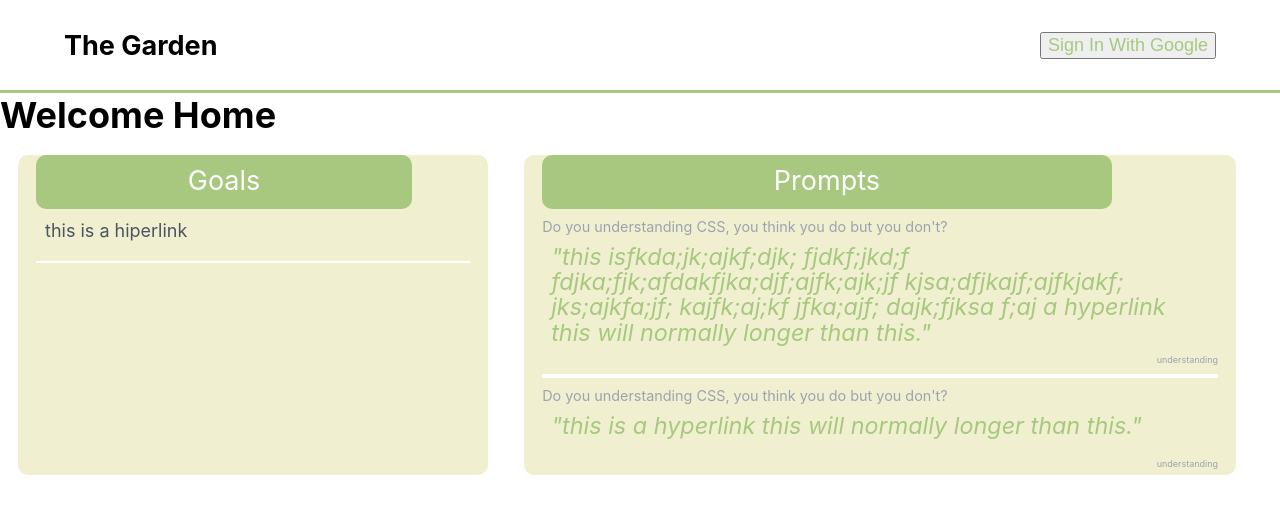
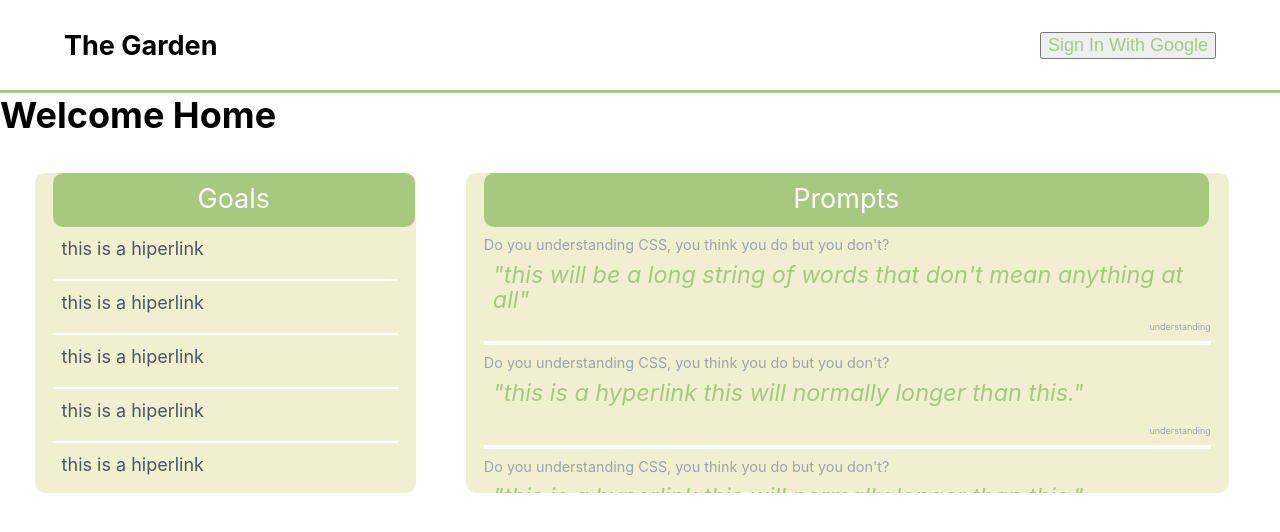
Before and after one commit to jacobkagon/garden-frontend, a Next.js app: page / in a window 1280 px wide. Shown: the top 532 px of the page. Built offline with nearby package versions, Linux system fonts and the light colour scheme; no server answers.

Commit message:
home page with grid

```diff
--- a/components/Goals/Goals.js
+++ b/components/Goals/Goals.js
@@ -8,6 +8,27 @@ const Goals = () => {
                 <span className={styles.goalsList}>
                     <a href='/explore'>this is a hiperlink</a>
                 </span>
+                <span className={styles.goalsList}>
+                    <a href='/explore'>this is a hiperlink</a>
+                </span>
+                <span className={styles.goalsList}>
+                    <a href='/explore'>this is a hiperlink</a>
+                </span>
+                <span className={styles.goalsList}>
+                    <a href='/explore'>this is a hiperlink</a>
+                </span>
+                <span className={styles.goalsList}>
+                    <a href='/explore'>this is a hiperlink</a>
+                </span>
+                <span className={styles.goalsList}>
+                    <a href='/explore'>this is a hiperlink</a>
+                </span>
+                <span className={styles.goalsList}>
+                    <a href='/explore'>this is a hiperlink</a>
+                </span>
+                <span className={styles.goalsList}>
+                    <a href='/explore'>this is a hiperlink</a>
+                </span>
             </div>
         </div>
     );
--- a/components/Goals/Goals.module.css
+++ b/components/Goals/Goals.module.css
@@ -1,7 +1,7 @@
 .card {
     position: relative;
     /* flex-basis: 45%; */
-    margin: 1rem;
+    margin: 1rem auto;
     padding: 0 1rem;
     text-decoration: none;
     border-radius: 10px;
@@ -24,7 +24,7 @@
 .title {
     position: absolute;
     background-color: var(--primary);
-    width: 80%;
+    width: 95%;
     height: 2em;
     font-size: 1.5rem;
     text-align: center;
--- a/components/Home/Home.js
+++ b/components/Home/Home.js
@@ -11,6 +11,7 @@ const home = () => {
                 <Goals />
 
                 <Prompt />
+                {/* <div></div> */}
             </div>
         </>
     );
--- a/components/Home/Home.module.css
+++ b/components/Home/Home.module.css
@@ -1,5 +1,9 @@
 @media (min-width: 900px) {
     .container {
-        display: flex;
+        display: grid;
+        grid-template-columns: 1fr 2fr;
+        /* grid-template-rows: repeat(2, auto); */
+        grid-gap: 0em;
+        margin: 1rem;
     }
 }
--- a/components/Prompt/Prompt.js
+++ b/components/Prompt/Prompt.js
@@ -7,26 +7,40 @@ const Prompt = () => {
             <div className={styles.card}>
                 <div className={styles.title}>Prompts</div>
                 <div className={styles.cardHome}>
-                <div className={styles.questionsList}>Do you understanding CSS, you think you do but you don't?
+                    <div className={styles.questionsList}>
+                        Do you understanding CSS, you think you do but you
+                        don't?
                         <span className={styles.answersList}>
-                    <a href='/explore'>"this isfkda;jk;ajkf;djk; fjdkf;jkd;f fdjka;fjk;afdakfjka;djf;ajfk;ajk;jf kjsa;dfjkajf;ajfkjakf; jks;ajkfa;jf; kajfk;aj;kf jfka;ajf; dajk;fjksa f;aj a hyperlink this will normally longer than this."</a>
+                            <a href='/explore'>
+                                "this will be a long string of words that don't
+                                mean anything at all"
+                            </a>
                         </span>
                         <div className={styles.topic}>understanding</div>
                     </div>
-                <div className={styles.questionsList}>Do you understanding CSS, you think you do but you don't?
+                    <div className={styles.questionsList}>
+                        Do you understanding CSS, you think you do but you
+                        don't?
                         <span className={styles.answersList}>
-                    <a href='/explore'>"this is a hyperlink this will normally longer than this."</a>
+                            <a href='/explore'>
+                                "this is a hyperlink this will normally longer
+                                than this."
+                            </a>
                         </span>
                         <div className={styles.topic}>understanding</div>
                     </div>
-                <div className={styles.questionsList}>Do you understanding CSS, you think you do but you don't?
+                    <div className={styles.questionsList}>
+                        Do you understanding CSS, you think you do but you
+                        don't?
                         <span className={styles.answersList}>
-                    <a href='/explore'>"this is a hyperlink this will normally longer than this."</a>
+                            <a href='/explore'>
+                                "this is a hyperlink this will normally longer
+                                than this."
+                            </a>
                         </span>
                         <div className={styles.topic}>understanding</div>
                     </div>
                 </div>
-
             </div>
         </div>
     );
--- a/components/Prompt/Prompt.module.css
+++ b/components/Prompt/Prompt.module.css
@@ -1,7 +1,7 @@
 .card {
     position: relative;
     /* flex-basis: 45%; */
-    margin: 1rem;
+    margin: 1rem auto;
     padding: 0 1rem;
     text-decoration: none;
     border-radius: 10px;
@@ -23,7 +23,7 @@
 .title {
     position: absolute;
     background-color: var(--primary);
-    width: 80%;
+    width: 95%;
     height: 2em;
     font-size: 1.5rem;
     text-align: center;
```
Lines whose indentation alone changed are shown as unchanged.
